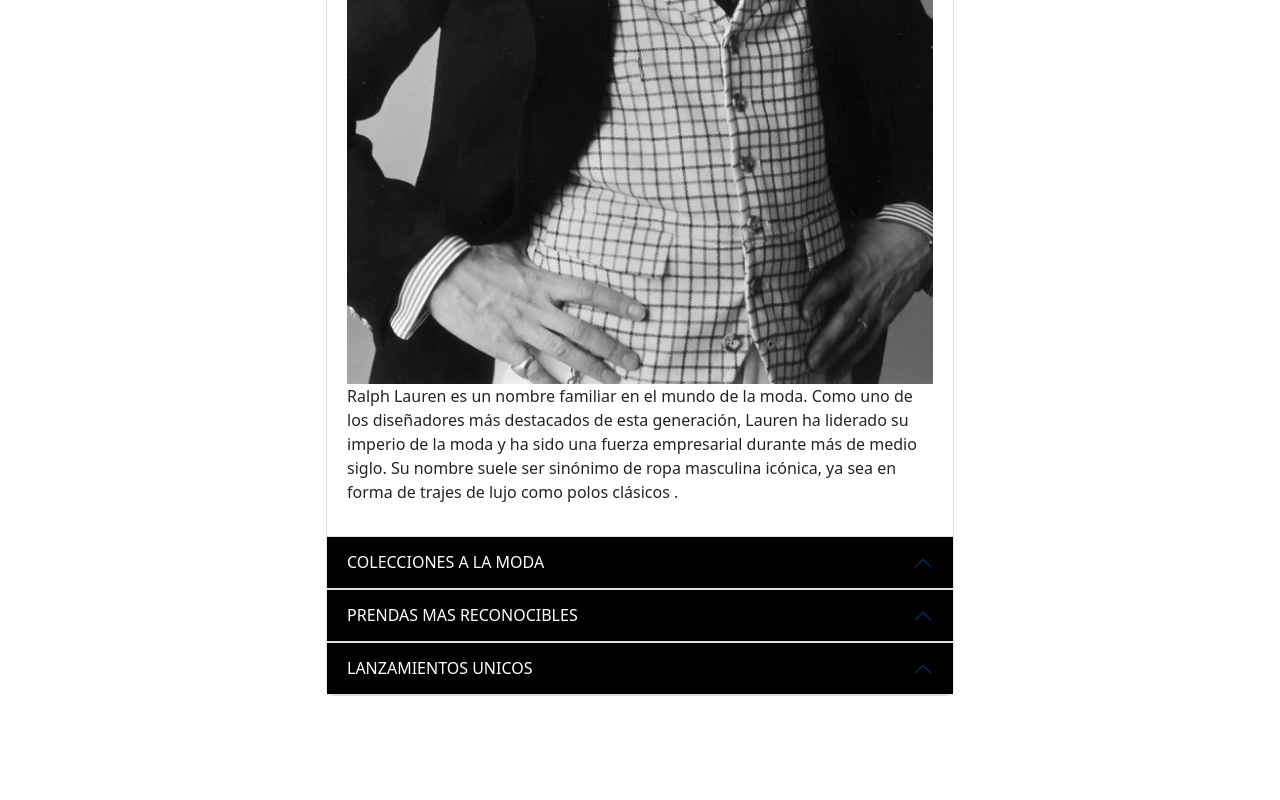
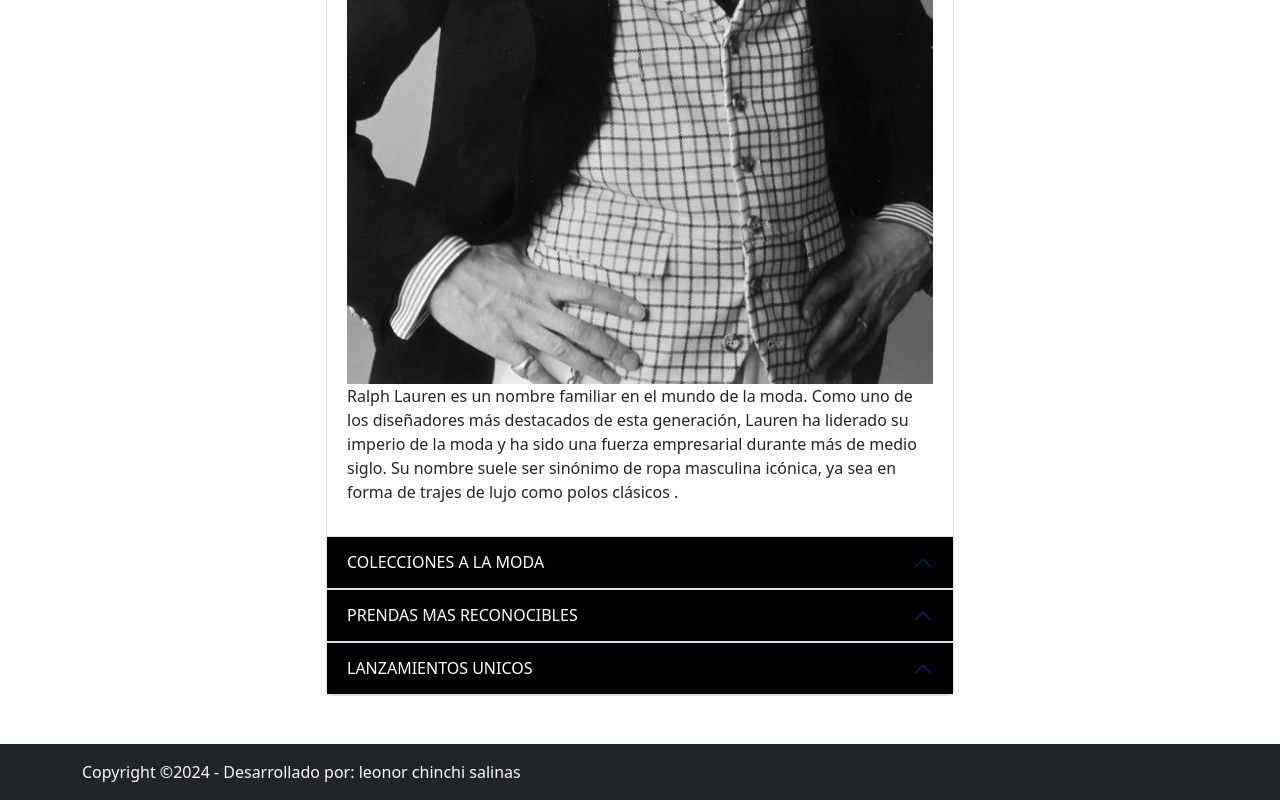
Before and after one commit to shinshini/miprimerpag-html, a plain HTML site: page index.html in a window 1280 px wide. Shown: the part 3080-3880 px from the top of the page. Before the commit the page ends 3776 px from the top, so only its background shows below. Drawn offline with Linux system fonts and the light colour scheme.

Commit message:
se agego pie de pagina en index.html

```diff
--- a/index.html
+++ b/index.html
@@ -162,7 +162,7 @@
     <section class="row justify-content-center">
         <div class="col-12 col-md-10 col-lg-6">
 
-            <article class="accordion" id="materias">
+            <article class="accordion pb-5" id="materias">
                  <div class="accordion-item">
                     <h2 class="accordion-header">
                         <button class="accordion-button bg-black text-white" data-bs-toggle="collapse" data-bs-target="#web2ac" >
@@ -226,7 +226,17 @@
             </article>
         </div>
     </section>
+     <!--PIE DE PAGINA-->
+     <div class="container-fluid bg-dark ">
+        <div class="container">
+        <section class="row text-light d-flex">
+               <article class="orden-1 orden-md-0 col-12 col-md-8  pt-3">
+           <p class="text-center text-md-start">Copyright &copy;2024 - Desarrollado por: leonor chinchi salinas</p>
+               </article>
 
+        </section>
+         </div>
+       </div>
     <script src="js/bootstrap.bundle.min.js"></script>
 </body>
 </html>
```
